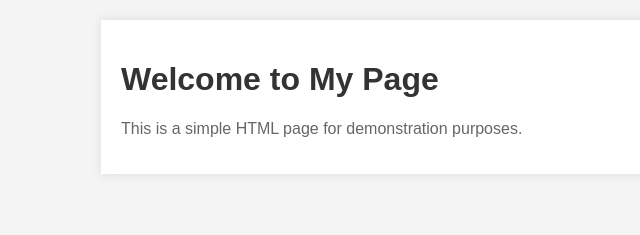
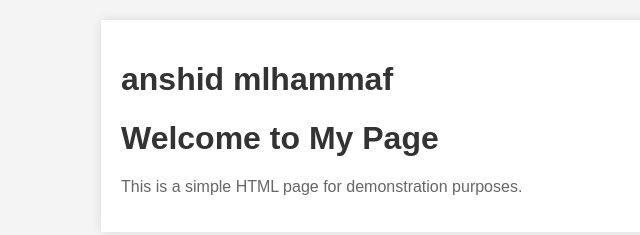
Before and after one commit to anshid-mohammad/git-sample, a plain HTML site: page index.html in a window 1280 px wide. Shown: the whole page, without its empty margins (119-759 px from the left). Drawn offline with Linux system fonts and the light colour scheme.

Commit message:
add name

```diff
--- a/index.html
+++ b/index.html
@@ -3,7 +3,7 @@
 <head>
     <meta charset="UTF-8">
     <meta name="viewport" content="width=device-width, initial-scale=1.0">
-    <title>hy this is me mohammad anshid</title>
+    <title>hy this is me mohammad anshid </title>
     <style>
         body {
             font-family: Arial, sans-serif;
@@ -28,6 +28,7 @@
 </head>
 <body>
     <div class="container">
+        <h1>anshid mlhammaf </h1>
         <h1>Welcome to My Page</h1>
         <p>This is a simple HTML page for demonstration purposes.</p>
     </div>
```
